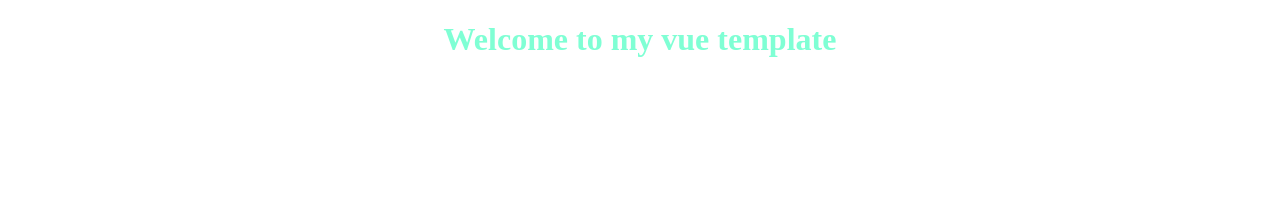
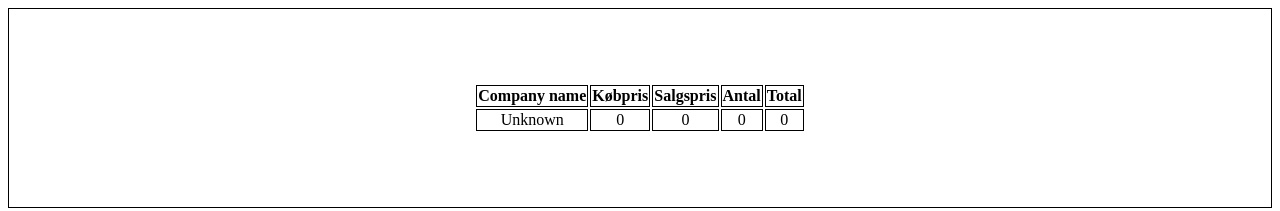
Before and after one commit to MarEgKnu/Vue-Aktie-App, a plain HTML site: page index.html in a window 1280 px wide. Drawn offline with nearby package versions, Linux system fonts and the light colour scheme.

Commit message:
start stuff

```diff
--- a/css/styles.css
+++ b/css/styles.css
@@ -1,6 +1,18 @@
-h1 {
-    color:aquamarine;
-    text-align: center;
+.row {
+    display: grid;
+    grid-template-columns: 1fr 1fr 1fr 1fr;
+    vertical-align: middle;
+    margin: 5px;
 
 
 }
+table, th, td {
+    border: 1px solid;
+    text-align: center;
+  }
+table {
+    height: 200px;
+    display: flex;
+    align-items: center;
+    justify-content: center;
+}
--- a/index.html
+++ b/index.html
@@ -9,12 +9,37 @@
     <!-- Import Styles -->
     <link rel="stylesheet" href="./css/styles.css">
 </head>
-<body>
+<body id="app">
+    <table class="sharetable">
+        <tr>
+          <th>Company name</th>
+          <th>Købpris</th>
+          <th>Salgspris</th>
+          <th>Antal</th>
+          <th>Total</th>
+        </tr>
+        <tr v-for="(share, index) in Shares" :key="index">
+            <td>
+                {{share.Name}}
+            </td>
+            <td>
+                {{share.BuyPrice}}
+            </td>
+            <td>
+                {{share.SellPrice}}
+            </td>
+            <td>
+                {{share.Amount}}
+            </td>
+            <td>
+                {{share.Sum}}
+            </td>
+        </tr>
+      </table>
+     <!--<div v-for="(share, index) in Shares" :key="index" class="row">
 
-    <div id="app">
-        <h1>{{ intro }}</h1>
     </div>
-    <!-- Import Javascript -->
+    Import Javascript -->
     <script src="./js/main.js"></script>
     <!-- Mount App -->
      <script>
--- a/js/main.js
+++ b/js/main.js
@@ -3,7 +3,17 @@ const app = Vue.createApp({
     data() {
 
         return {
-            intro: "Welcome to my vue template"
+            Shares: [
+                {
+                    Name: "Unknown",
+                    BuyPrice: 0,
+                    SellPrice: 0,
+                    Amount: 0,
+                    Sum: 0,
+                },
+
+
+            ]
         }
 
     },
```
